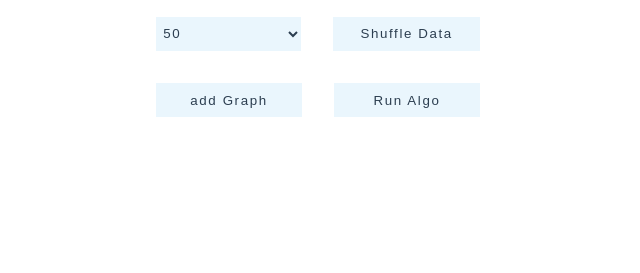
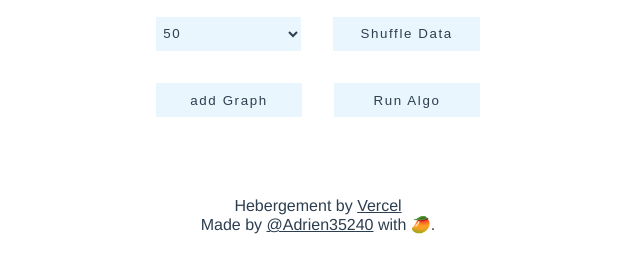
Before and after one commit to Adrien35240/algos-book, a website built with Vite: page index.html in a window 1280 px wide. Shown: the part 87-360 px from the top of the page, without its empty margins (322-962 px from the left). Built offline with nearby package versions, Linux system fonts and the light colour scheme.

Commit message:
style:add footer

```diff
--- a/index.html
+++ b/index.html
@@ -45,10 +45,15 @@
              target="_blank"> Code</a>
       <select class="btn select" id="algo__btn">
           <option value="Bubble sort">Bubble sort</option>
+          <option value="Selection sort">Selection sort</option>
         </select>
       </div>
       </div>
     </template>
     <!-- template canvas -->
+    <footer>
+      <span>Hebergement by <a href="https://vercel.com/">Vercel</a></span>
+      <span>Made by <a href="https://github.com/Adrien35240">@Adrien35240</a> with 🥭.</span>
+    </footer>
   </body>
 </html>
--- a/style.css
+++ b/style.css
@@ -91,3 +91,11 @@ canvas{
   text-align: left;
 
 }
+footer{
+  display: flex;
+  flex-direction: column;
+  margin-top: 4rem;
+}
+footer, a{
+  color: #2c3e50;
+}
```
